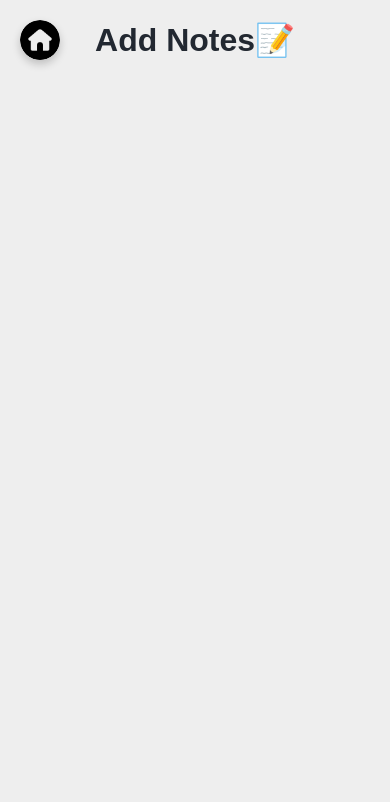
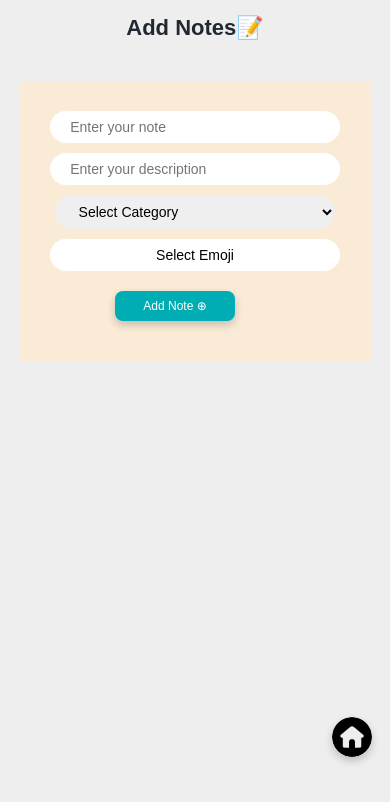
Before and after one commit to SauravShete2003/quick-tick, a React app: page /add in a window 390 px wide. Built offline with nearby package versions, Linux system fonts and the light colour scheme.

Commit message:
almost complete quick tink app

```diff
--- a/package.json
+++ b/package.json
@@ -3,6 +3,7 @@
   "version": "0.1.0",
   "private": true,
   "dependencies": {
+    "emoji-picker-react": "^4.11.1",
     "react": "^18.3.1",
     "react-dom": "^18.3.1",
     "react-hot-toast": "^2.4.1",
--- a/src/components/HomeBtn/HomeBtn.css
+++ b/src/components/HomeBtn/HomeBtn.css
@@ -12,3 +12,10 @@
   .back-btn:hover {
     transform: translateY(-2px);
   }
+
+  @media screen and (max-width : 500px) {
+    .back-btn{
+       top: 85vh;
+       left: 85vw;
+    }
+  }
--- a/src/components/HomeBtn/HomeBtn.js
+++ b/src/components/HomeBtn/HomeBtn.js
@@ -5,7 +5,7 @@ function HomeBtn() {
   return (
     <div>
       <Link to={"/"}>
-        <img src={ImgBackBtn} className="back-btn" />
+        <img src={ImgBackBtn} className="back-btn" alt="back-btn" />
       </Link>
     </div>
   );
--- a/src/index.css
+++ b/src/index.css
@@ -24,12 +24,9 @@ body {
   border: none;
   border-radius: 8px;
   cursor: pointer;
-  display: block;
-  margin: 20px auto;
   margin-right: 80px;
   width: 150px;
   font-size: 16px;
-  text-align: center;
   transition: background-color 0.3s, transform 0.2s;
   box-shadow: 0 4px 8px rgba(0, 0, 0, 0.2);
 }
--- a/src/views/Add/Add.css
+++ b/src/views/Add/Add.css
@@ -0,0 +1,71 @@
+.form {
+  width: 70%;
+  margin: 40px auto;
+  padding: 20px;
+  background-color: antiquewhite;
+}
+
+.form-control {
+  width: 48%;
+  display: block;
+  margin: 10px auto;
+  font-size: 16px;
+  padding: 8px 20px;
+  border-radius: 20px;
+  /* border: 2px solid #00adb5; */
+  border: none;
+}
+.form-control:focus,
+.form-control:active {
+  outline: none;
+}
+
+.add-btn {
+  background-color: #393e46;
+  font-size: 14px;
+  padding: 8px 15px;
+  margin-left: 20px;
+}
+
+.button-conatiner {
+  display: flex;
+  justify-content: center;
+  align-items: center;
+  width: 100%;
+  padding: 10px;
+  margin: 10px auto;
+}
+
+.emoji-picker {
+  position: fixed !important;
+  transform: translate(-50%);
+  top: 5%;
+  left: 50%;
+  z-index: 1000;
+}
+
+.category {
+  width: 53%;
+}
+
+@media screen and (max-width : 500px) {
+  .form {
+    width: 80%;
+  }
+  .form-control {
+    font-size: 14px;
+    width: 80%;
+  }
+  .category{
+    width: 90%;
+  }
+  .add-btn{
+    font-size: 12px;
+    width: 120px;
+  }
+  .emoji-picker{
+    top: 10%;
+    width:90% !important;
+
+  }
+}
--- a/src/views/Add/Add.js
+++ b/src/views/Add/Add.js
@@ -1,12 +1,96 @@
-import './Add.css'
-import HomeBtn from '../../components/HomeBtn/HomeBtn'
+import "./Add.css";
+import HomeBtn from "../../components/HomeBtn/HomeBtn";
+import { useState } from "react";
+import EmojiPicker from "emoji-picker-react";
 function Add() {
+  const [title, setTitle] = useState("");
+  const [description, setDescription] = useState("");
+  const [category, setCategory] = useState("");
+  const [emoji, setEmoji] = useState("");
+  const [showEmojiPicker, setShowEmojiPicker] = useState(false);
+
+  const addNote = ()=>{
+    const notes = JSON.parse(localStorage.getItem("notes")) || [];
+    const newNote = {
+      title,
+      description,
+      category,
+      emoji
+      }
+      notes.push(newNote);
+      localStorage.setItem("notes", JSON.stringify(notes))
+  }
   return (
     <div>
-      <h1 className='center text-primary'>Add Notes📝</h1>
-      <HomeBtn/>
+      <h1 className="center text-primary home-heading">Add Notes📝</h1>
+      <form className="form">
+        <input
+          type="text"
+          className="form-control"
+          placeholder="Enter your note"
+          value={title}
+          onChange={(e) => setTitle(e.target.value)}
+        />
+
+        <input
+          type="text"
+          className="form-control"
+          placeholder="Enter your description"
+          value={description}
+          onChange={(e) => setDescription(e.target.value)}
+        />
+
+        <select
+          value={category}
+          className="form-control category"
+          onChange={(e) => setCategory(e.target.value)}
+        >
+          <option value="select">Select Category</option>
+          <option value="personal">Personal</option>
+          <option value="shopping">Shopping</option>
+          <option value="learning">Learning</option>
+          <option value="work">Work</option>
+          <option value="health">Health</option>
+          <option value="grocery">Grocery</option>
+          <option value="grocery">Grocery</option>
+        </select>
+
+        <div
+          className="form-control center"
+          style={{backgroundColor : 'white' }}
+          onClick={() => {
+            setShowEmojiPicker(true);
+          }}
+        >
+          {emoji ? emoji : 'Select Emoji'}
+        </div>
+
+        <div className="button-conatiner" >
+
+          <EmojiPicker
+            open={showEmojiPicker}
+            height={"350px"}
+            width={"400px"}
+            skinTonesDisabled={true}
+            onEmojiClick={(emojiObject) => {
+              setEmoji(emojiObject.emoji);
+              setShowEmojiPicker(false);
+            }}
+            className="emoji-picker"
+          />
+
+          <button
+            className="button add-btn"
+            onClick={addNote()}
+            style={{ backgroundColor: "#00ADB5" }}
+          >
+            Add Note ⊕
+          </button>
+        </div>
+      </form>
+      <HomeBtn />
     </div>
-  )
+  );
 }
 
-export default Add
+export default Add;
--- a/src/views/Home/Home.css
+++ b/src/views/Home/Home.css
@@ -43,4 +43,7 @@
     width: 140px;
     font-size: 13px;
   }
+  .btn-container{
+    width: 50%;
+  }
 }
```
Also changed, not shown: 1 other file.
